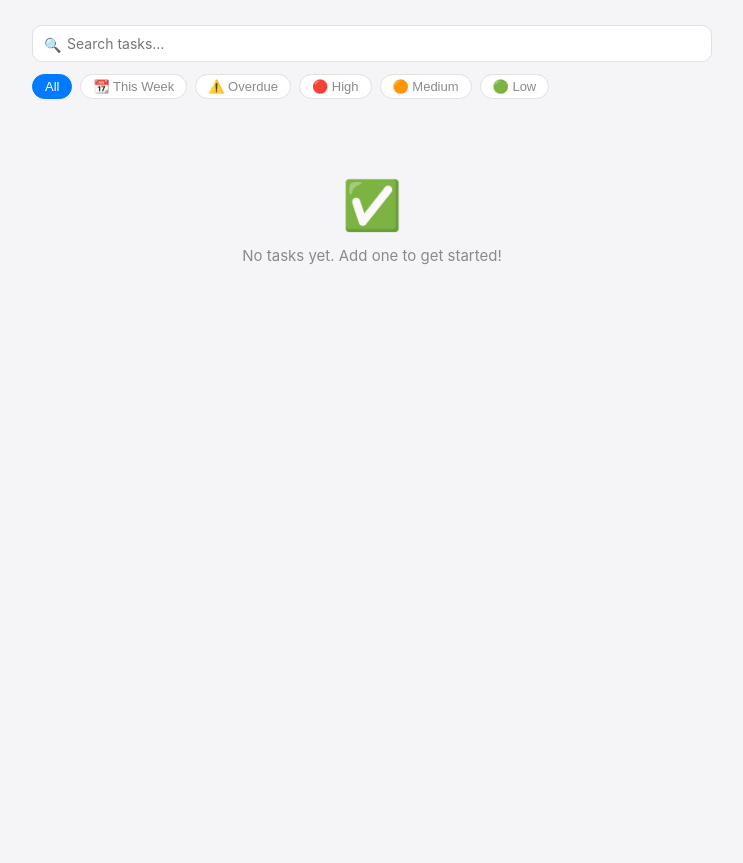
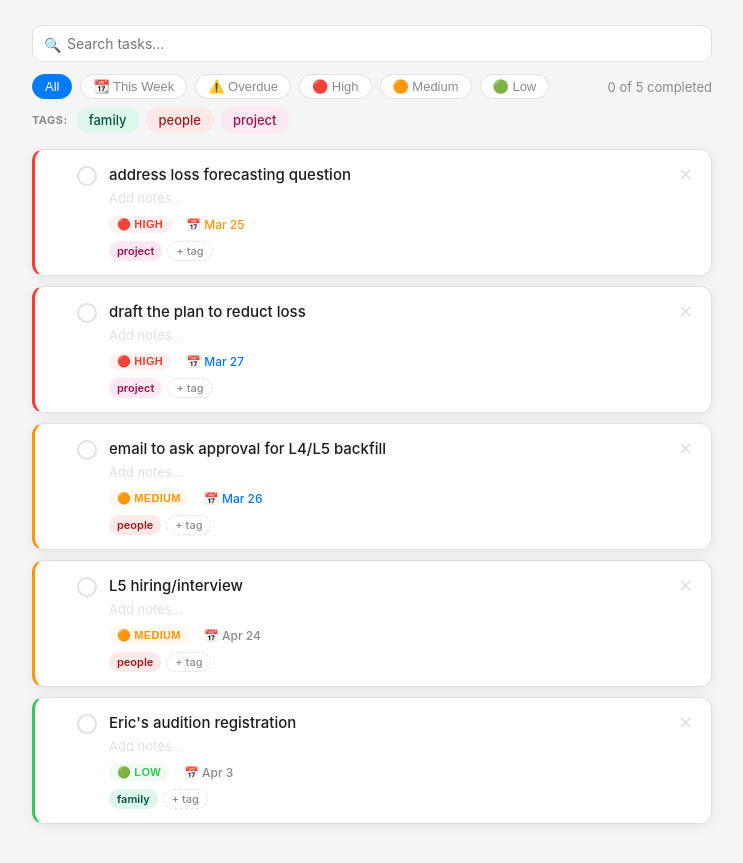
Before and after one commit to zhujune01/task_manager, a plain HTML site: page index.html in a window 1280 px wide. Shown: the part 77-940 px from the top of the page, without its empty margins (268-1011 px from the left). Before the commit the page ends 800 px from the top, so only its background shows below. Drawn offline with Linux system fonts and the light colour scheme.

Commit message:
Seed default tasks for new visitors

```diff
--- a/index.html
+++ b/index.html
@@ -559,9 +559,17 @@
   }
 
   // ── Storage & migration ───────────────────────────────────────────────────
+  const SEED_TASKS = [{"id":"mn5k0ep22qqcf5zdlg4","title":"Eric's audition registration","notes":"","priority":"low","dueDate":"2026-04-03","tags":["family"],"kanbanStatus":"todo","createdAt":"2026-03-25T04:39:06.086Z"},{"id":"mn5jzgbks6l1fcjdg8","title":"draft the plan to reduct loss","notes":"","priority":"high","dueDate":"2026-03-27","tags":["project"],"kanbanStatus":"todo","createdAt":"2026-03-25T04:38:21.536Z"},{"id":"mn5jyk8y6zpys27cukn","title":"email to ask approval for L4/L5 backfill","notes":"","priority":"medium","dueDate":"2026-03-26","tags":["people"],"kanbanStatus":"todo","createdAt":"2026-03-25T04:37:39.970Z"},{"id":"mn5jxtuh2e746fw1flp","title":"L5 hiring/interview","notes":"","priority":"medium","dueDate":"2026-04-24","tags":["people"],"kanbanStatus":"todo","createdAt":"2026-03-25T04:37:05.753Z"},{"id":"mn5jx16jpsogjgrjzz","title":"address loss forecasting question","notes":"","priority":"high","dueDate":"2026-03-25","tags":["project"],"kanbanStatus":"todo","createdAt":"2026-03-25T04:36:28.603Z"}];
+
   function loadTasks() {
     try {
-      const tasks = JSON.parse(localStorage.getItem(STORAGE_KEY)) || [];
+      const raw = localStorage.getItem(STORAGE_KEY);
+      if (raw === null) {
+        // First visit — seed with default tasks
+        localStorage.setItem(STORAGE_KEY, JSON.stringify(SEED_TASKS));
+        return SEED_TASKS;
+      }
+      const tasks = JSON.parse(raw) || [];
       // Migrate: done boolean → kanbanStatus
       tasks.forEach(t => {
         if (!t.kanbanStatus) t.kanbanStatus = t.done ? 'done' : 'todo';
```
